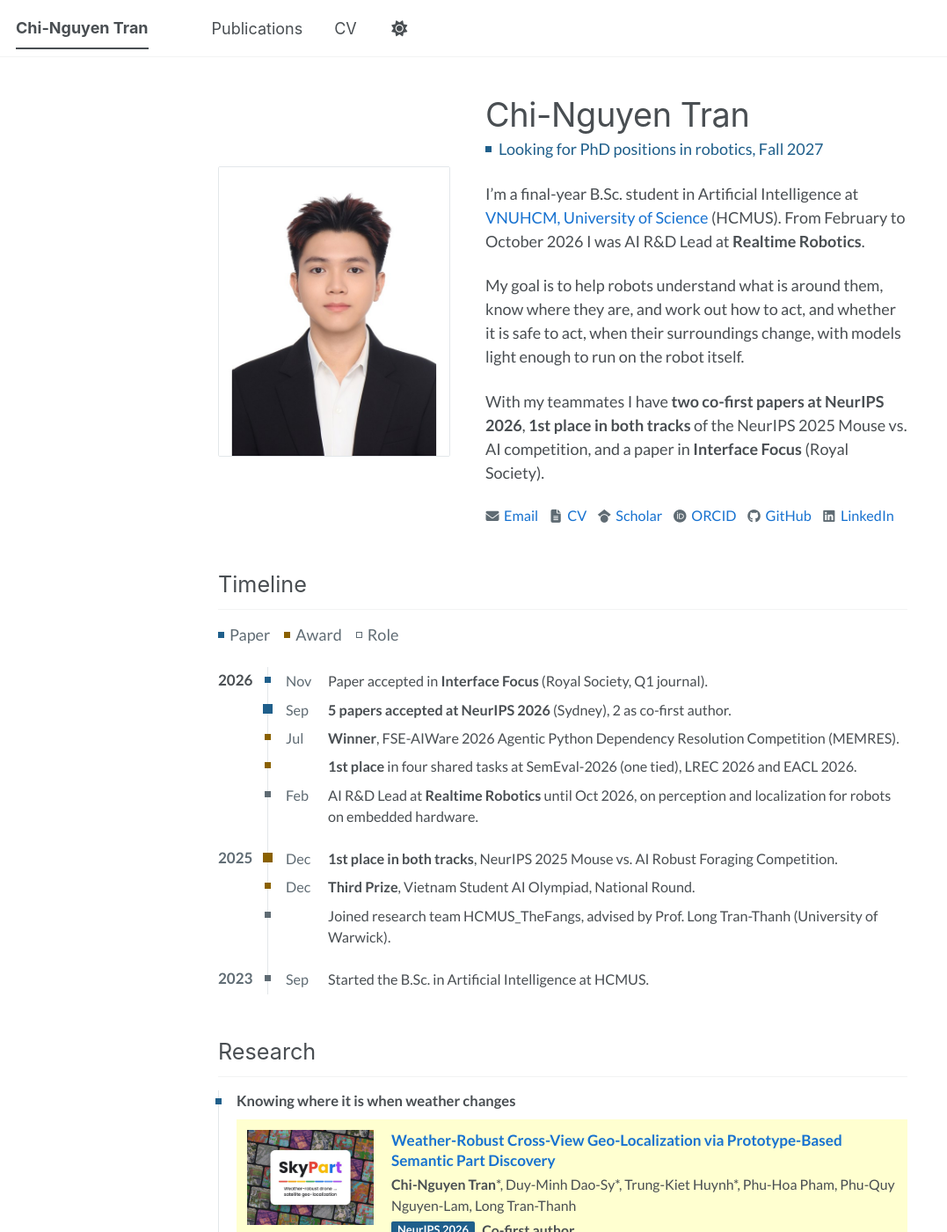
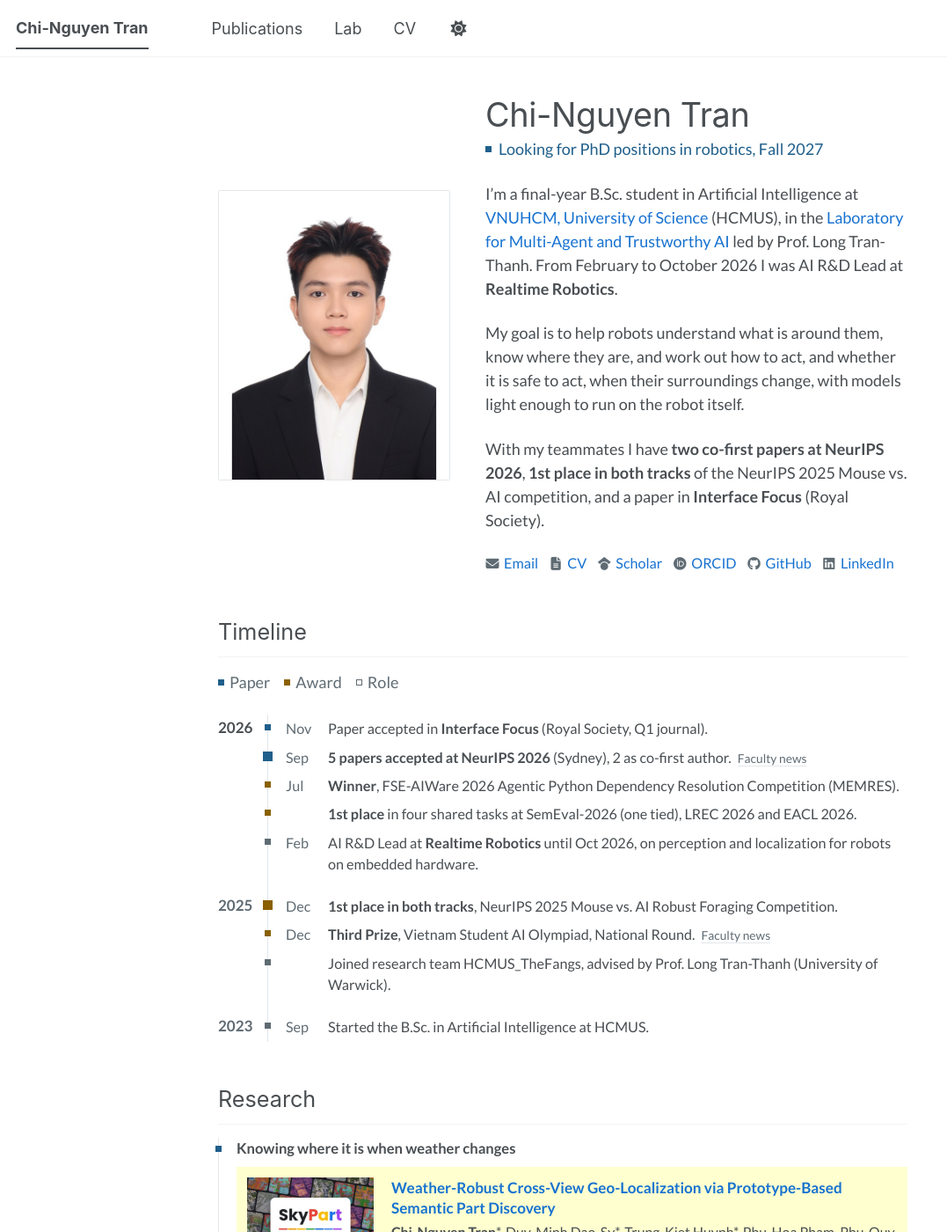
Before and after one commit to chisngyen/chisngyen.github.io, a Jekyll site: the page built from _pages/about.md, in a window 1280 px wide and 1400 px high. Shown: the whole window at 88% size, without its empty margins (0-1077 px from the left). Built offline with Jekyll 4.4.1, drawn with Linux system fonts in a browser that asks for light colours; some of the changed text lies outside the part shown.

Commit message:
Lab page in the nav with members; People moved there; faculty news links in timeline

```diff
--- a/_data/navigation.yml
+++ b/_data/navigation.yml
@@ -11,6 +11,9 @@ main:
   - title: "Publications"
     url: /publications/
 
+  - title: "Lab"
+    url: /lab/
+
   - title: "CV"
     url: /cv/
     cv_panel: true
--- a/_data/timeline.yml
+++ b/_data/timeline.yml
@@ -9,6 +9,7 @@
       kind: paper
       major: true
       text: "<b>5 papers accepted at NeurIPS 2026</b> (Sydney), 2 as co-first author."
+      news: "https://www.fit.hcmus.edu.vn/tin-tuc/d/chuc-mung-nhom-sinh-vien-chuong-trinh-tri-tue-nhan-tao-cua-fithcmus-da-co-cac-cong-bo-duoc-chap-nhan-dang-tren-hoi-nghi-uy-tin-quoc-te-rank-a-xep-hang-1-trong-linh-vuc-tri-tue-nhan-tao-2026"
     - month: Jul
       kind: award
       text: "<b>Winner</b>, FSE-AIWare 2026 Agentic Python Dependency Resolution Competition (MEMRES)."
@@ -26,6 +27,7 @@
     - month: Dec
       kind: award
       text: "<b>Third Prize</b>, Vietnam Student AI Olympiad, National Round."
+      news: "https://www.fit.hcmus.edu.vn/tin-tuc/d/doi-tuyen-khoa-cong-nghe-thong-tin-dat-thanh-tich-xuat-sac-tai-olympic-tri-tue-nhan-tao-sinh-vien-viet-nam-lan-thu-nhat-2025"
     - kind: role
       text: "Joined research team HCMUS_TheFangs, advised by Prof. Long Tran-Thanh (University of Warwick)."
 - year: 2023
--- a/_includes/people.html
+++ /dev/null
@@ -1,13 +0,0 @@
-{% include base_path %}
-<h3 class="pp__label">Advisor and mentors</h3>
-<ul class="pp-m">
-{% for p in site.data.people.mentors %}
-  <li><a class="pp-m__card" href="{{ p.url }}"><img src="{{ base_path }}/images/people/{{ p.photo }}" alt="{{ p.name }}" loading="lazy" width="240" height="300"><span class="pp-m__text"><span class="pp-m__role">{{ p.role }}</span><span class="pp__name">{{ p.name }}</span><span class="pp__org">{{ p.org }}</span></span></a></li>
-{% endfor %}
-</ul>
-<h3 class="pp__label">Teammates at HCMUS</h3>
-<ul class="pp-t">
-{% for p in site.data.people.team %}
-  <li><a class="pp-t__card" href="{{ p.url }}"><img src="{{ base_path }}/images/people/{{ p.photo }}" alt="{{ p.name }}" loading="lazy" width="240" height="300"><span class="pp__name">{{ p.name }}</span></a></li>
-{% endfor %}
-</ul>
--- /dev/null
+++ b/_includes/person-card.html
@@ -0,0 +1 @@
+{% include base_path %}<li><a class="pp-m__card" href="{{ include.p.url }}"><img src="{{ base_path }}/images/people/{{ include.p.photo }}" alt="{{ include.p.name }}" loading="lazy" width="240" height="300"><span class="pp-m__text">{% if include.p.role %}<span class="pp-m__role">{{ include.p.role }}</span>{% endif %}<span class="pp__name">{{ include.p.name }}</span>{% if include.p.org %}<span class="pp__org">{{ include.p.org }}</span>{% endif %}</span></a></li>
--- a/_includes/timeline.html
+++ b/_includes/timeline.html
@@ -5,7 +5,7 @@
     <span class="tl__y">{{ y.year }}</span>
     <ol class="tl__items">
     {% for it in y.items %}
-      <li class="tl__item tl__item--{{ it.kind }}{% if it.major %} tl__item--major{% endif %}"><time>{{ it.month }}</time><span>{{ it.text }}</span></li>
+      <li class="tl__item tl__item--{{ it.kind }}{% if it.major %} tl__item--major{% endif %}"><time>{{ it.month }}</time><span>{{ it.text }}{% if it.news %} <a class="tl__news" href="{{ it.news }}">Faculty news</a>{% endif %}</span></li>
     {% endfor %}
     </ol>
   </li>
--- a/_pages/about.md
+++ b/_pages/about.md
@@ -17,7 +17,7 @@ redirect_from:
 <h1 class="hb__name">Chi-Nguyen Tran</h1>
 <p class="hb__status">Looking for PhD positions in robotics, Fall 2027</p>
 
-I'm a final-year B.Sc. student in Artificial Intelligence at <a href="https://hcmus.edu.vn">VNUHCM, University of Science</a> (HCMUS). From February to October 2026 I was AI R&D Lead at **Realtime Robotics**.
+I'm a final-year B.Sc. student in Artificial Intelligence at <a href="https://hcmus.edu.vn">VNUHCM, University of Science</a> (HCMUS), in the <a href="{{ base_path }}/lab/">Laboratory for Multi-Agent and Trustworthy AI</a> led by Prof. Long Tran-Thanh. From February to October 2026 I was AI R&D Lead at **Realtime Robotics**.
 
 My goal is to help robots understand what is around them, know where they are, and work out how to act, and whether it is safe to act, when their surroundings change, with models light enough to run on the robot itself.
 
@@ -47,6 +47,3 @@ With my teammates I have **two co-first papers at NeurIPS 2026**, **1st place in
 {% endfor %}
 </ol>
 <p class="sec-more"><a href="{{ base_path }}/publications/">All publications &rarr;</a></p>
-
-<h2 class="sec-title">People</h2>
-{% include people.html %}
--- a/_sass/layout/_custom.scss
+++ b/_sass/layout/_custom.scss
@@ -219,3 +219,26 @@ html[data-theme="dark"] .pub__tag--conferences { color: #10161b; }
 .zoom.is-open { opacity: 1; }
 .zoom img { max-width: min(560px, 100%); max-height: 100%; border-radius: 2px; transform: scale(0.97); transition: transform 0.2s ease; }
 .zoom.is-open img { transform: none; }
+
+/* Timeline press link */
+.tl__news { margin-left: 4px; font-size: 0.85em; white-space: nowrap; }
+#main.home-barron .page__content .tl__news { color: var(--pub-muted); text-decoration: underline; text-decoration-color: var(--pub-line); text-underline-offset: 3px; }
+#main.home-barron .page__content .tl__news:hover { color: var(--pub-link); }
+
+/* Lab page */
+.lab-head { padding: 16px 20px; border-left: 3px solid var(--pub-accent); background: var(--pub-tile); }
+.lab-head p { margin: 0; }
+.lab-head__name { margin: 0 0 4px; font-size: 1.2em; font-weight: 700; line-height: 1.3; }
+.lab-head__meta { margin: 0; font-size: 0.88em; color: var(--pub-muted); }
+.lab-head__meta i { font-size: 0.8em; }
+.lab-pillars p { margin: 0; font-size: 0.88em; }
+.pp-m--2 { grid-template-columns: repeat(2, 1fr); }
+.pp-m--4 { grid-template-columns: repeat(4, 1fr); }
+.pp-m--4 .pp-m__card { flex-direction: column; gap: 8px; }
+.pp-m--4 .pp-m__card img { width: 100%; height: auto; aspect-ratio: 4 / 5; }
+.pp-m--4 .pp-m__text { justify-content: flex-start; }
+.pp-m--student .pp-m__card { padding: 6px; }
+@media (max-width: 640px) {
+  .pp-m--4 { grid-template-columns: repeat(2, 1fr); gap: 12px; }
+  .pp-m--2 { grid-template-columns: 1fr; }
+}
```
Also changed, not shown: _data/lab.yml (added, +45 -0 lines), _data/people.yml (deleted, +0 -30 lines), _pages/lab.md (added, +38 -0 lines), images/people/thanh-duc-chau.jpg (added), images/people/trung-hoang-le.jpg (added), images/people/van-vu-nguyen.jpg (added).
